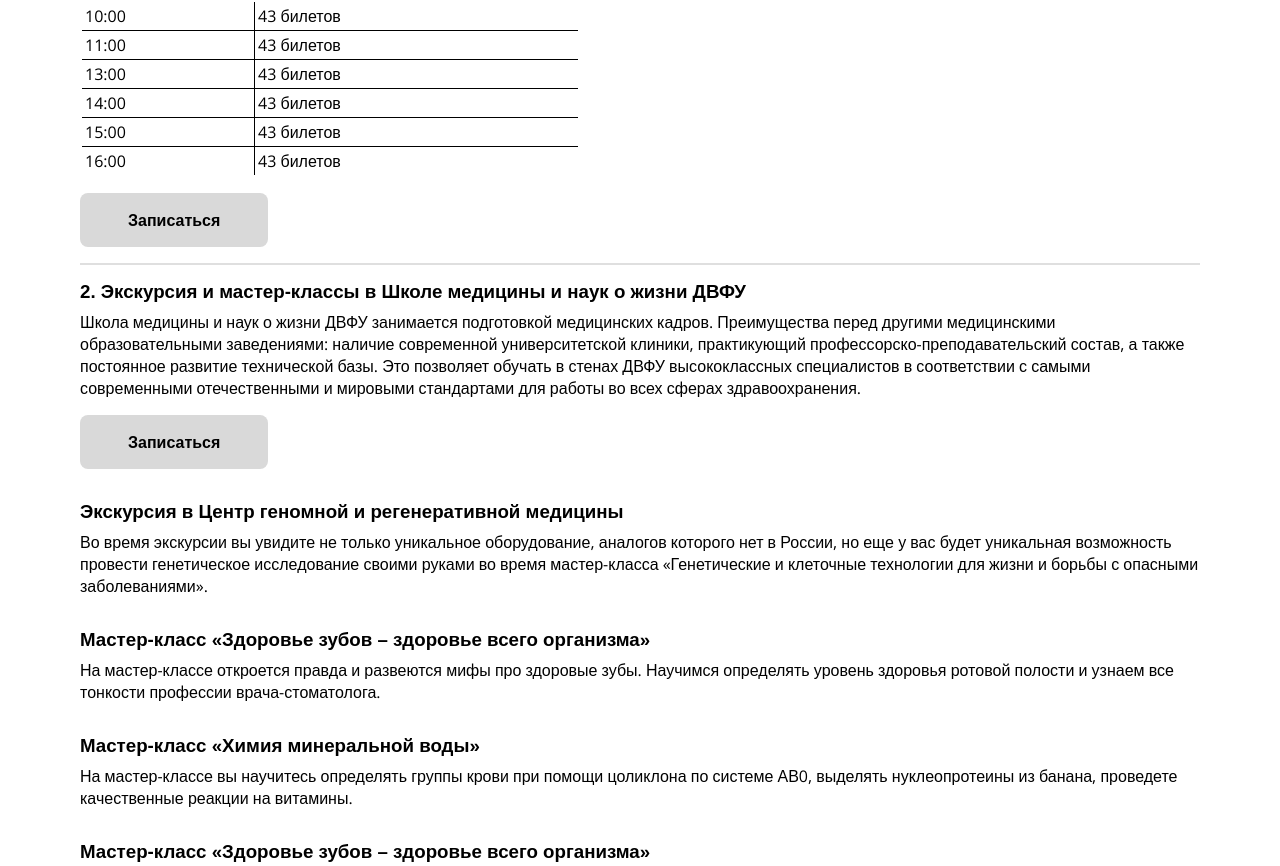
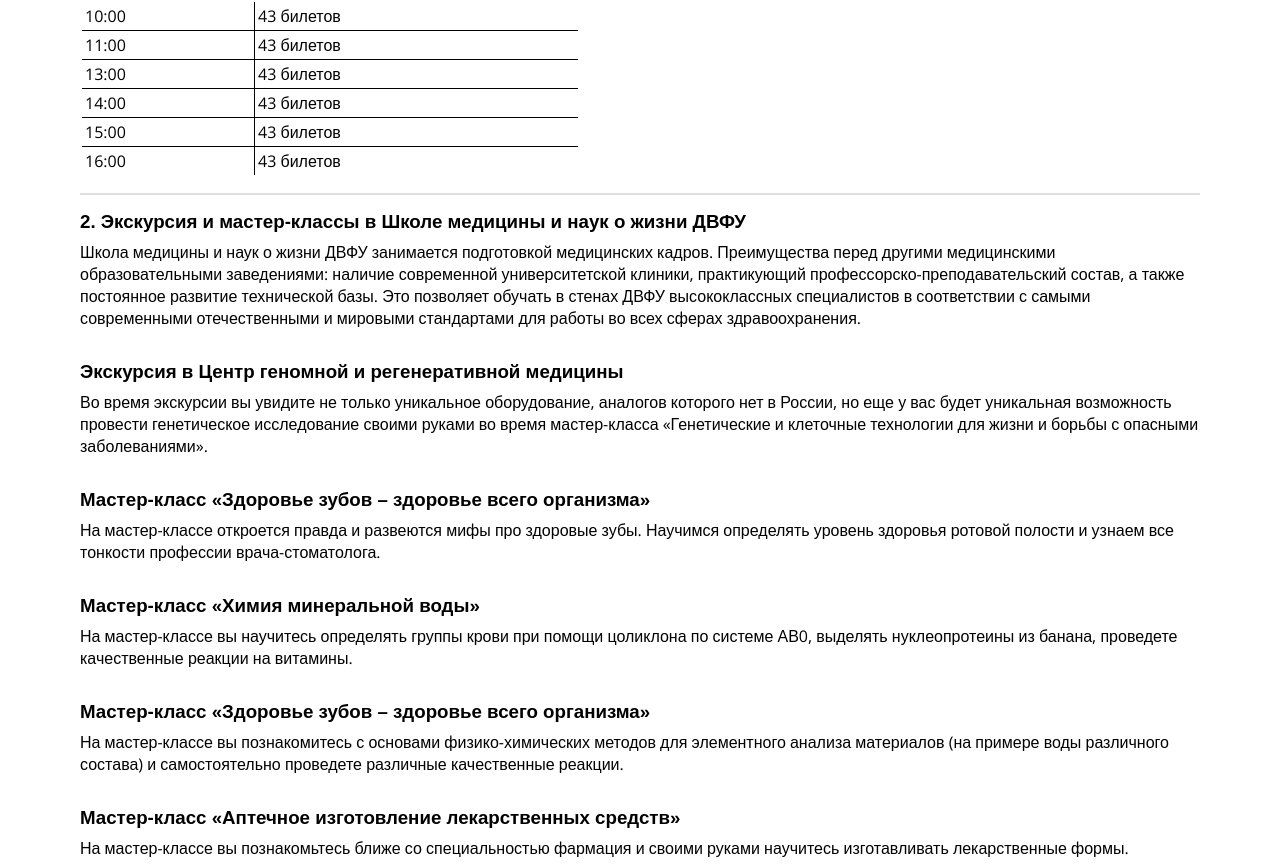
Before and after one commit to mazhugasergei/dod, a Next.js app: page /excursions in a window 1280 px wide. Shown: the part 594-1460 px from the top of the page. Built offline with nearby package versions, Linux system fonts and the light colour scheme; a web font is replaced by a local one.

Commit message:
Update index.tsx

```diff
--- a/src/pages/excursions/index.tsx
+++ b/src/pages/excursions/index.tsx
@@ -64,13 +64,13 @@
                 </tbody>
               </table>
 
-            <a className="btn" href="https://fefu-dod.timepad.ru/event/2370768/">Записаться</a>
+              {/*     <a className="btn" href="https://fefu-dod.timepad.ru/event/2370768/">Записаться</a> */}
             </div>
             <hr />
             <div className="item">
               <h3>2. Экскурсия и мастер-классы в Школе медицины и наук о жизни ДВФУ </h3>
               <p>Школа медицины и наук о жизни ДВФУ занимается подготовкой медицинских кадров. Преимущества перед другими медицинскими образовательными заведениями: наличие современной университетской клиники, практикующий профессорско-преподавательский состав, а также постоянное развитие технической базы. Это позволяет обучать в стенах ДВФУ высококлассных специалистов в соответствии с самыми современными отечественными и мировыми стандартами для работы во всех сферах здравоохранения.</p>
-            <a className="btn" href="https://fefu-dod.timepad.ru/event/2371353/">Записаться</a>
+              {/*  <a className="btn" href="https://fefu-dod.timepad.ru/event/2371353/">Записаться</a> */}
             </div>
             <div className="item">
               <h3>Экскурсия в Центр геномной и регенеративной медицины </h3>
@@ -123,7 +123,7 @@
                 и робототехникой. Географическое расположение ДВФУ позволяет студентам ИМО на практике познакомиться с океаном во время занятий.
               </p>
               <p>На экскурсии в Институте Мирового океана ДВФУ вы познакомитесь с преподавателями и студентами, побываете в научно-исследовательских лабораториях и узнаете, чему можно научиться в ИМО на тематических мастер-классах и познавательных лекциях.</p>
-            <a className="btn" href="https://fefu-dod.timepad.ru/event/2371368/">Записаться</a>
+              {/*  <a className="btn" href="https://fefu-dod.timepad.ru/event/2371368/">Записаться</a> */}
             </div>
             <div className="item">
               <h3>Мастер-класс «Всё о нашей земле и немного больше»</h3>
@@ -140,7 +140,7 @@
               <p>Подготовка инженерных кадров для развития инновационной экономики России – приоритетное направление в деятельности ДВФУ и главная миссия Политехнического института.</p>
               <p>Спектр образовательных программ Политехнического института ДВФУ обеспечивает потребности практически всех отраслей промышленности: нефтедобычи и нефтепереработки, горного и геологического профиля, архитектуры, строительства и энергетики, проектирования и производства морского и сухопутного транспорта, приборов различного назначения, а также инноватики, безопасности жизнедеятельности и т.д.</p>
               <p>На экскурсии вы сможете познакомиться с проектами направления «Дизайн архитектурной среды и архитектура», увидеть пространства для обучения инженеров, посмотреть оснащение современных аудиторий и лабораторий, посетить Центр проектной деятельности ДВФУ и пообщаться со студентами Института.</p>
-            <a className="btn" href="https://fefu-dod.timepad.ru/event/2371380/">Записаться</a>
+              {/*     <a className="btn" href="https://fefu-dod.timepad.ru/event/2371380/">Записаться</a> */}
             </div>
             <hr />
             <div className="item">
@@ -148,7 +148,7 @@
               {/* <h4>(начало в 10:00 и 14:00)</h4> */}
               <p>Вы познакомитесь с тем, как свой профессиональный путь находят будущие историки, философы, дизайнеры, психологи, логопеды, журналисты, рекламщики, теологи, конфликтологи, социологи, медийщики. Мы откроем для вас двери лабораторий и мастерских. Земля гуманитариев ждет.</p>
               <p>После экскурсии вас ждут увлекательные мастер-классы.</p>
-            <a className="btn" href="https://fefu-dod.timepad.ru/event/2371385/">Записаться</a>
+              {/*      <a className="btn" href="https://fefu-dod.timepad.ru/event/2371385/">Записаться</a> */}
             </div>
             <hr />
             <div className="item">
@@ -158,7 +158,7 @@
               <p>А молодые ученые физики проведут вам мастер-класс <b>«Увлекательные эксперименты»</b>, покажут, как жидкий азот способен изменить привычный нам мир, нарисуют ваши рисунки металлической плёнкой, и это ещё не всё!</p>
               <p>В рамках мастер-класса <b>«Химическое материаловедение как инструмент новой энергетики XXI-века»</b> вы узнаете, как получают специальные материалы для атомной отрасли, проведете эксперимент по химическому синтезу слоистых двойных гидроксидов, а также узнаете из чего состоит полученное вещество. </p>
               <p>Искровое плазменное спекание, синтез материалов, современное оборудование – всё это ждет вас на мастер-классе <b>«Многофункциональные керамические материалы» </b></p>
-            <a className="btn" href="https://fefu-dod.timepad.ru/event/2371390/">Записаться</a>
+
             </div>
             <hr />
             <div className="item">
@@ -166,27 +166,27 @@
               {/* <h4>(начало в 10:00 и 14:00)</h4> */}
               <p>Путь к успеху начинается здесь – в Школе экономики и менеджмента! Вы погрузитесь в жизнь наших студентов и познакомитесь с представителями самых разных направлений: экономики, менеджмента, туризма, бизнес-аналитики, цифровой торговли и гостиничного дела, сервис-дизайна в бизнесе и управлении, а также экономической безопасности. Пройти испытания смогут только те, кто не запутается на тропах Школы.</p>
               <p>Собирай команду и участвуй! Мы ждем тебя на нашем квесте!</p>
-            <a className="btn" href="https://fefu-dod.timepad.ru/event/2371421/">Записаться</a>
+
             </div>
             <hr />
             <div className="item">
               <h3>8.	ПИШ</h3>
               <p>Передовая инженерная школа ДВФУ входит в 50 передовых инженерных школ РФ различной специализации, определённых в результате Федерального Конкурса Министерства науки и высшего образования и поддерживаемых Правительством РФ.</p>
               <p>Школа является первой на Дальнем Востоке и одной из трёх в России по биотехнологической специализации, получивших статус Передовых инженерных школ федерального значения.</p>
-            <a className="btn" href="https://fefu-dod.timepad.ru/event/2374536/">Записаться</a>
+
             </div>
             <hr />
             <div className="item">
               <h3>9.	Wanted: найди преступника вместе с Юридической школой ДВФУ</h3>
               <p>В рамках мастер-класса на криминалистическом полигоне попытаемся вместе обнаружить следы преступления, воспользовавшись следственным чемоданом. Узнаем о некоторых тонкостях криминалистической деятельности и работы следователем на месте происшествия. После мастер-класса посетим музей криминалистики и познакомимся с экспонатами.</p>
-            <a className="btn" href="https://fefu-dod.timepad.ru/event/2374539/">Записаться</a>
+
             </div>
             <hr />
             <div className="item">
               <h3>10.	Школьники ДВФУ: стань частью университета до поступления</h3>
 
               <p>Проекты, образовательные программы, хакатоны и олимпиады – твоя возможность стать частью лучшего вуза на Дальнем Востоке до поступления. Виртуальная реальность, Квадрокоптеры, Медицинская химия, Нейросети и многое другое в нашем Доме научной коллаборации!</p>
-            <a className="btn" href="https://fefu-dod.timepad.ru/event/2374543/">Записаться</a>
+
             </div>
             <div className="item">
               <h3>Мастер-класс «Моя первая картина в VR»</h3>
```
Lines whose indentation alone changed are shown as unchanged.
